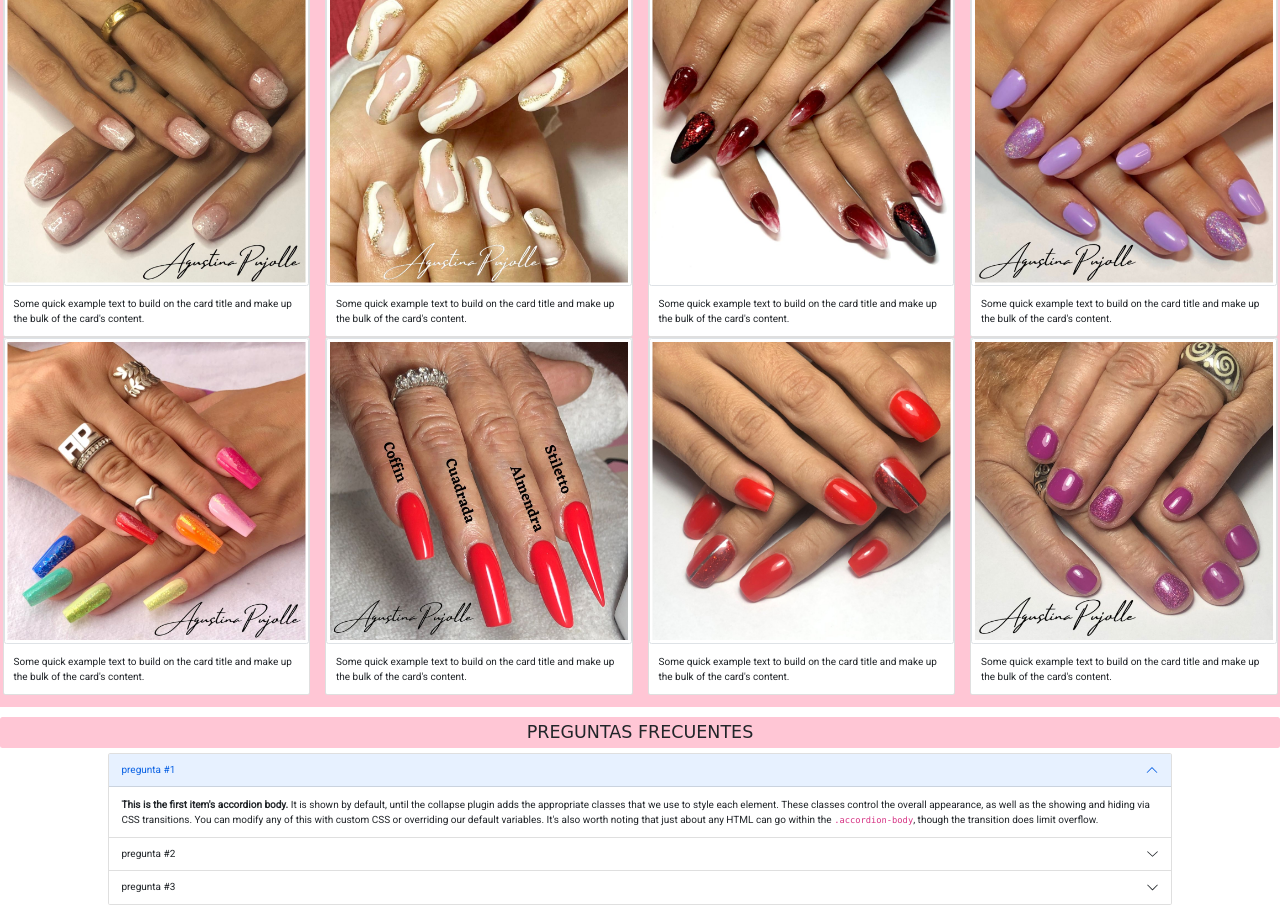
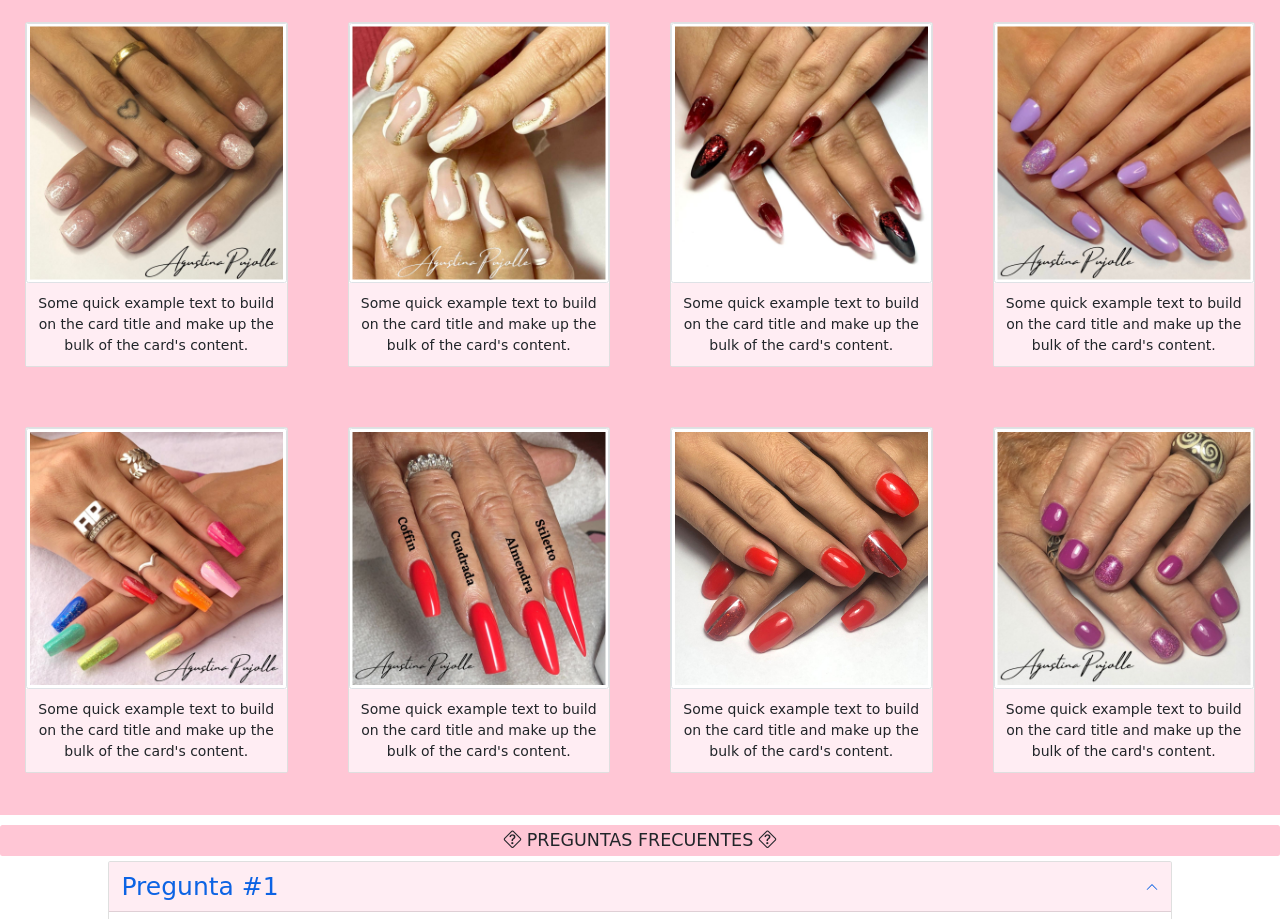
Before and after one commit to TomasPujolle/AP-ESTETICA, a website: page Trabajos.html in a window 1280 px wide. Shown: the part 209-1128 px from the top of the page. Drawn offline with nearby package versions, Linux system fonts and the light colour scheme; a web font is replaced by a local one.

Commit message:
segunda entrega final

```diff
--- a/Trabajos.html
+++ b/Trabajos.html
@@ -23,7 +23,9 @@
 																	<!-- inica nav-->
 	<nav class="navbar navbar-expand-lg navbar-light sticky-top rounded" id="botonera">
 	  <div class="container-fluid">
-	    <a class="navbar-brand" href="index.html"><h1 class="w-50 tituloAP">AP UÑAS</h1></a>
+	    <a class="navbar-brand" href="index.html">
+	    	<h1 class="w-50 tituloAP wow pulse">AP UÑAS</h1>
+	    </a>
 	    <button class="navbar-toggler" type="button" data-bs-toggle="collapse" data-bs-target="#navbarNavAltMarkup" aria-controls="navbarNavAltMarkup" aria-expanded="false" aria-label="Toggle navigation">
 	      <span class="navbar-toggler-icon"></span>
 	    </button>
@@ -49,77 +51,77 @@
 </section>
 													<!-- inicia section fotos -->
 <section class="py-3" id="fondoImg">
-	<div class="conteiner-fluid p-1">
+	<div class="conteiner-fluid p-1 ">
 		<div class="row">
 
-			<article class="col-md-6 col-lg-3">
+			<article class="col-md-6 col-lg-3 p-5">
 					<div class="card">
-			 				 <img src="img/uñas1.jpg" class="card-img-top img-thumbnail rounded" alt="modelo de uña">
-			 				<div class="card-body">
-			   			 <p class="card-text">Some quick example text to build on the card title and make up the bulk of the card's content.</p>
+			 				 <img src="img/uñas1.jpg" class="card-img-top img-thumbnail" alt="modelo de uña">
+			 				<div class="card-body" id="foto1">
+			   			 <p class="card-text text-center" >Some quick example text to build on the card title and make up the bulk of the card's content.</p>
 			  			</div>
 				</div>
 		</article>
 
-		<article class="col-md-6 col-lg-3">
+		<article class="col-md-6 col-lg-3 p-5">
 					<div class="card">
 			 				 <img src="img/uñas2.jpg" class="card-img-top img-thumbnail rounded" alt="modelo de uña">
-			 				<div class="card-body">
-			   			 <p class="card-text">Some quick example text to build on the card title and make up the bulk of the card's content.</p>
+			 				<div class="card-body" id="foto2">
+			   			 <p class="card-text text-center">Some quick example text to build on the card title and make up the bulk of the card's content.</p>
 			  			</div>
 				</div>
 		</article>
 
-		<article class="col-md-6 col-lg-3">
+		<article class="col-md-6 col-lg-3 p-5">
 					<div class="card">
 			 				 <img src="img/uñas3.jpg" class="card-img-top img-thumbnail rounded" alt="modelo de uña">
-			 				<div class="card-body">
-			   			 <p class="card-text">Some quick example text to build on the card title and make up the bulk of the card's content.</p>
+			 				<div class="card-body" id="foto3">
+			   			 <p class="card-text text-center">Some quick example text to build on the card title and make up the bulk of the card's content.</p>
 			  			</div>
 				</div>
 		</article>
 
-		<article class="col-md-6 col-lg-3">
+		<article class="col-md-6 col-lg-3 p-5">
 					<div class="card">
 			 				 <img src="img/uñas4.jpg" class="card-img-top img-thumbnail rounded" alt="modelo de uña">
-			 				<div class="card-body">
-			   			 <p class="card-text">Some quick example text to build on the card title and make up the bulk of the card's content.</p>
+			 				<div class="card-body" id="foto4">
+			   			 <p class="card-text text-center">Some quick example text to build on the card title and make up the bulk of the card's content.</p>
 			  			</div>
 				</div>
 		</article>
 
-		<article class="col-md-6 col-lg-3">
+		<article class="col-md-6 col-lg-3 p-5">
 					<div class="card">
 			 				 <img src="img/uñas5.jpg" class="card-img-top img-thumbnail rounded" alt="modelo de uña">
-			 				<div class="card-body">
-			   			 <p class="card-text">Some quick example text to build on the card title and make up the bulk of the card's content.</p>
+			 				<div class="card-body" id="foto5">
+			   			 <p class="card-text text-center">Some quick example text to build on the card title and make up the bulk of the card's content.</p>
 			  			</div>
 				</div>
 		</article>
 
-		<article class="col-md-6 col-lg-3">
+		<article class="col-md-6 col-lg-3 p-5">
 					<div class="card">
 			 				 <img src="img/uñas6.jpg" class="card-img-top img-thumbnail rounded" alt="modelo de uña">
-			 				<div class="card-body">
-			   			 <p class="card-text">Some quick example text to build on the card title and make up the bulk of the card's content.</p>
+			 				<div class="card-body" id="foto6">
+			   			 <p class="card-text text-center">Some quick example text to build on the card title and make up the bulk of the card's content.</p>
 			  			</div>
 				</div>
 		</article>
 
-		<article class="col-md-6 col-lg-3">
+		<article class="col-md-6 col-lg-3 p-5">
 					<div class="card">
 			 				 <img src="img/uñas7.jfif" class="card-img-top img-thumbnail rounded" alt="modelo de uña">
-			 				<div class="card-body">
-			   			 <p class="card-text">Some quick example text to build on the card title and make up the bulk of the card's content.</p>
+			 				<div class="card-body" id="foto7">
+			   			 <p class="card-text text-center">Some quick example text to build on the card title and make up the bulk of the card's content.</p>
 			  			</div>
 				</div>
 		</article>
 
-		<article class="col-md-6 col-lg-3">
+		<article class="col-md-6 col-lg-3 p-5">
 					<div class="card">
 			 				 <img src="img/uñas8.jfif" class="card-img-top img-thumbnail rounded" alt="modelo de uña">
-			 				<div class="card-body">
-			   			 <p class="card-text">Some quick example text to build on the card title and make up the bulk of the card's content.</p>
+			 				<div class="card-body" id="foto8">
+			   			 <p class="card-text text-center">Some quick example text to build on the card title and make up the bulk of the card's content.</p>
 			  			</div>
 				</div>
 		</article>
@@ -129,22 +131,29 @@
 </section>
 																			<!-- ends fotos-->
 
-																			<!-- inicia acordion-->
+
 <section class="py-3">
 	<div class="conteiner-fluid">
+
 		<h3 class="py-2 text-center rounded preguntas">
+			<i class="bi bi-question-diamond"></i>
 			PREGUNTAS FRECUENTES
+			<i class="bi bi-question-diamond"></i>
 		</h3>
+
 		<div class="row d-flex justify-content-center">
 
-			<article class="col-10">
+																<!-- inicia acordion-->
+
+			<article class="col-10 rounded" id="botoness">
 					<div class="accordion" id="accordionExample">
 				  <div class="accordion-item">
-				    <h2 class="accordion-header" id="headingOne">
-				      <button class="accordion-button" type="button" data-bs-toggle="collapse" data-bs-target="#collapseOne" aria-expanded="true" aria-controls="collapseOne">
-				        pregunta #1
+				    <h4 class="accordion-header" id="headingOne">
+				      <button class="accordion-button" type="button" data-bs-toggle="collapse" data-bs-target="#collapseOne" aria-expanded="true" aria-controls="collapseOne" id="botonPreguntas1">
+				       Pregunta #1
 				      </button>
-				    </h2>
+
+				    </h4>
 				    <div id="collapseOne" class="accordion-collapse collapse show" aria-labelledby="headingOne" data-bs-parent="#accordionExample">
 				      <div class="accordion-body">
 				        <strong>This is the first item's accordion body.</strong> It is shown by default, until the collapse plugin adds the appropriate classes that we use to style each element. These classes control the overall appearance, as well as the showing and hiding via CSS transitions. You can modify any of this with custom CSS or overriding our default variables. It's also worth noting that just about any HTML can go within the <code>.accordion-body</code>, though the transition does limit overflow.
@@ -152,11 +161,11 @@
 				    </div>
 				  </div>
 				  <div class="accordion-item">
-				    <h2 class="accordion-header" id="headingTwo">
-				      <button class="accordion-button collapsed" type="button" data-bs-toggle="collapse" data-bs-target="#collapseTwo" aria-expanded="false" aria-controls="collapseTwo">
-				        pregunta #2
+				    <h4 class="accordion-header" id="headingTwo">
+				      <button class="accordion-button collapsed" type="button" data-bs-toggle="collapse" data-bs-target="#collapseTwo" aria-expanded="false" aria-controls="collapseTwo" id="botonPreguntas2">
+				        Pregunta #2
 				      </button>
-				    </h2>
+				    </h4>
 				    <div id="collapseTwo" class="accordion-collapse collapse" aria-labelledby="headingTwo" data-bs-parent="#accordionExample">
 				      <div class="accordion-body">
 				        <strong>This is the second item's accordion body.</strong> It is hidden by default, until the collapse plugin adds the appropriate classes that we use to style each element. These classes control the overall appearance, as well as the showing and hiding via CSS transitions. You can modify any of this with custom CSS or overriding our default variables. It's also worth noting that just about any HTML can go within the <code>.accordion-body</code>, though the transition does limit overflow.
@@ -164,11 +173,11 @@
 				    </div>
 				  </div>
 				  <div class="accordion-item">
-				    <h2 class="accordion-header" id="headingThree">
-				      <button class="accordion-button collapsed" type="button" data-bs-toggle="collapse" data-bs-target="#collapseThree" aria-expanded="false" aria-controls="collapseThree">
-				         pregunta #3
+				    <h4 class="accordion-header" id="headingThree">
+				      <button class="accordion-button collapsed" type="button" data-bs-toggle="collapse" data-bs-target="#collapseThree" aria-expanded="false" aria-controls="collapseThree" id="botonPreguntas3">
+				         Pregunta #3
 				      </button>
-				    </h2>
+				    </h4>
 				    <div id="collapseThree" class="accordion-collapse collapse" aria-labelledby="headingThree" data-bs-parent="#accordionExample">
 				      <div class="accordion-body">
 				        <strong>This is the third item's accordion body.</strong> It is hidden by default, until the collapse plugin adds the appropriate classes that we use to style each element. These classes control the overall appearance, as well as the showing and hiding via CSS transitions. You can modify any of this with custom CSS or overriding our default variables. It's also worth noting that just about any HTML can go within the <code>.accordion-body</code>, though the transition does limit overflow.
@@ -184,7 +193,7 @@
 																	<!-- ends acordion-->
 <footer>
 		<div class="redes">
-		<a href="https://www.instagram.com/agustina.pujolle/?hl=es-la" target="_blank"><i class="bi bi-instagram"></i>
+		<a href="https://www.instagram.com/agustina.pujolle/?hl=es-la" target="_blank"><i class="bi bi-instagram wow"></i></a>
 		<i class="bi bi-whatsapp"></i>
 		<i class="bi bi-tiktok"></i>
 	</div>
--- a/css/style.css
+++ b/css/style.css
@@ -1,6 +1,6 @@
 @import url('https://fonts.googleapis.com/css2?family=Roboto:ital,wght@0,300;0,400;1,500&display=swap');
-
-
+@import url('https://fonts.googleapis.com/css2?family=Fredoka+One&display=swap');
+@import url('https://fonts.googleapis.com/css2?family=Charmonman&display=swap');
 
 *{
 	font-family: 'Roboto', sans-serif;
@@ -10,6 +10,11 @@ html{
 	font-size: 62.5%;
 }
 
+.tituloAP{
+	font-size: 5rem;
+	font-family: 'Charmonman', cursive;
+}
+
 
 /*--------------------NAV-----------------------------*/
 
@@ -17,9 +22,11 @@ html{
 #botonera{
 	background-color: rgb(255, 198, 213);
 	font-size: 2.3rem;
+
 }
 	#botonera a{
 		padding: 2rem;
+		font-family: 'Fredoka One', cursive;
 	}
 
 	#botonera a:hover{
@@ -27,11 +34,6 @@ html{
 	}
 
 /*--------------------INDEX-----------------------------*/
-
-.tituloAP{
-	font-size: 4rem;
-}
-
 
 #textoIndex{
 	background-color: rgb(255, 198, 213);
@@ -55,13 +57,101 @@ html{
 
 #fondoImg{
 	background-color: rgb(255, 198, 213);
+
 }
+
+#foto1{
+	background-color: rgb(255, 237, 243);
+}
+	#foto1 p{
+		font-family: 'Indie Flower', cursive;
+		font-size: 1.4rem;
+	}
+
+#foto2{
+	background-color: rgb(255, 237, 243);
+}
+	#foto2 p{
+		font-family: 'Indie Flower', cursive;
+		font-size: 1.4rem;
+	}
+
+#foto3{
+	background-color: rgb(255, 237, 243);
+}
+	#foto3 p{
+		font-family: 'Indie Flower', cursive;
+		font-size: 1.4rem;
+	}
+
+#foto4{
+	background-color: rgb(255, 237, 243);
+}
+	#foto4 p{
+		font-family: 'Indie Flower', cursive;
+		font-size: 1.4rem;
+	}
+
+#foto5{
+	background-color: rgb(255, 237, 243);
+}
+	#foto5 p{
+		font-family: 'Indie Flower', cursive;
+		font-size: 1.4rem;
+	}
+
+#foto6{
+	background-color: rgb(255, 237, 243);
+}
+	#foto6 p{
+		font-family: 'Indie Flower', cursive;
+		font-size: 1.4rem;
+	}
+
+#foto7{
+	background-color: rgb(255, 237, 243);
+}
+	#foto7 p{
+		font-family: 'Indie Flower', cursive;
+		font-size: 1.4rem;
+	}
+
+#foto8{
+	background-color: rgb(255, 237, 243);
+}
+	#foto8 p{
+		font-family: 'Indie Flower', cursive;
+		font-size: 1.4rem;
+	}
 
 .preguntas{
 	background-color: rgb(255, 198, 213);
 	font-family: 'Indie Flower', cursive;
 
 }
+
+#botoness{
+	text-align: center;
+}
+
+#botonPreguntas1{
+	background-color: rgb(255, 237, 243);
+	font-family: 'Indie Flower', cursive;
+	font-size: 2.5rem;
+}
+
+#botonPreguntas2{
+	background-color: rgb(255, 198, 213);
+	font-family: 'Indie Flower', cursive;
+	font-size: 2.5rem;
+}
+
+#botonPreguntas3{
+	background-color: rgb(255, 237, 243);
+	font-family: 'Indie Flower', cursive;
+	font-size: 2.5rem;
+}
+
 
 /*--------------------PRECIOS-----------------------------*/
 
```
Also changed, not shown: Contacto.html (+1 -1 lines), Precios.html (+2 -2 lines), Sobre mi.html (+1 -1 lines), index.html (+5 -5 lines), package.json (added, +24 -0 lines), wireframe 2.txt (added, +24 -0 lines), img/flores.png (added), 1 other file.
